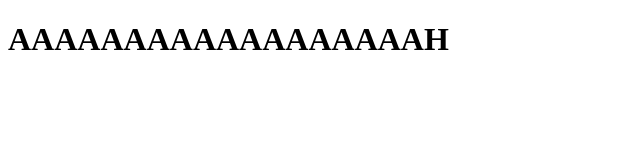
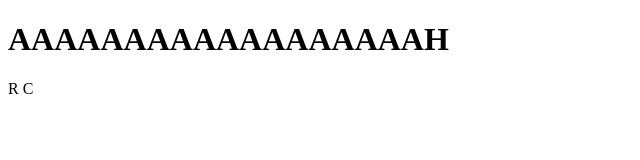
Before and after one commit to jesseleao/teste11, a plain HTML site: page index.html in a window 1280 px wide. Shown: the full height of the page, 0-640 px from the left. Drawn offline with Linux system fonts and the light colour scheme.

Commit message:
footer adicionado

```diff
--- a/index.html
+++ b/index.html
@@ -7,5 +7,8 @@
 </head>
 <body>
     <h1>AAAAAAAAAAAAAAAAAAH</h1>
+    <footer>
+        <span>R C</span>
+    </footer>
 </body>
 </html>
```
